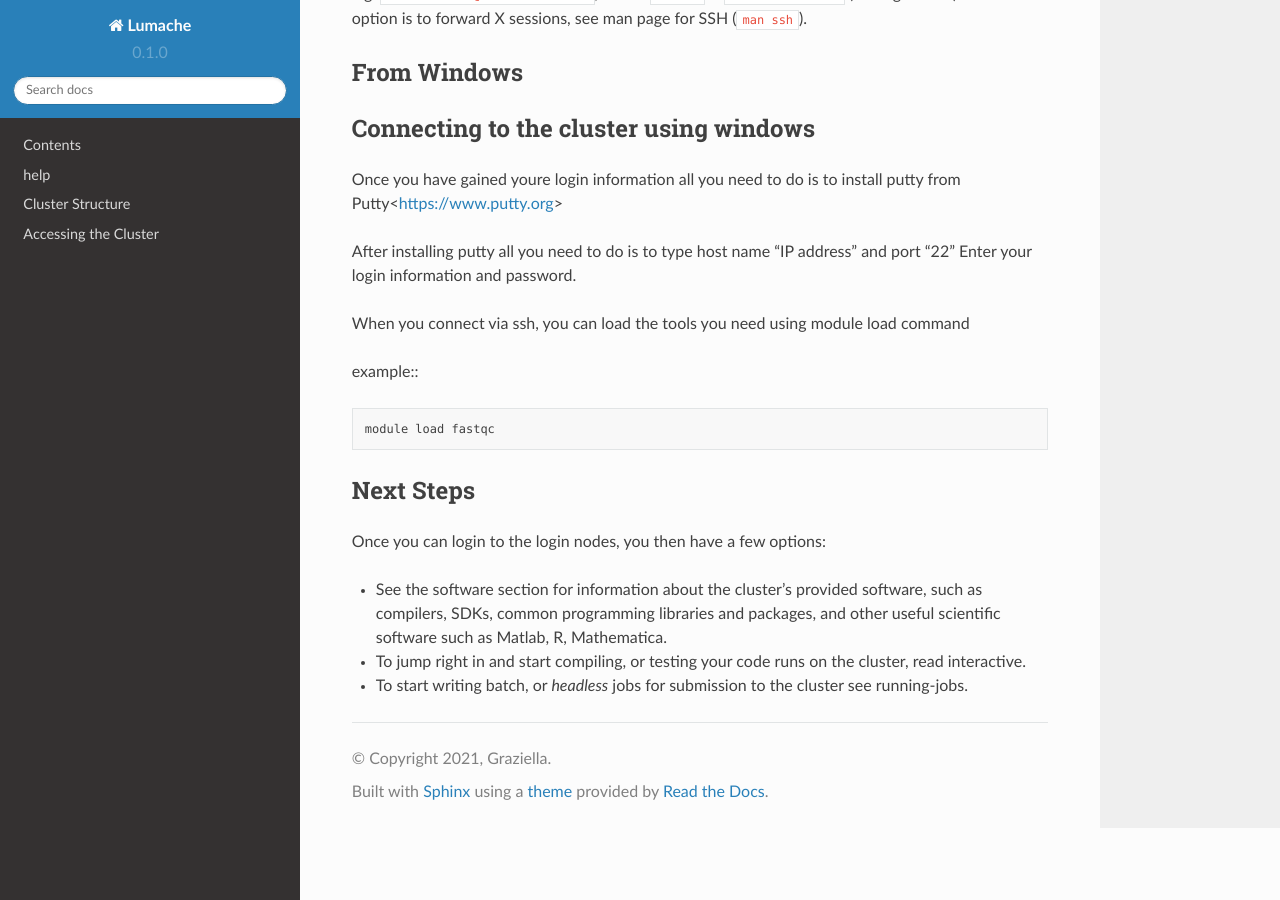
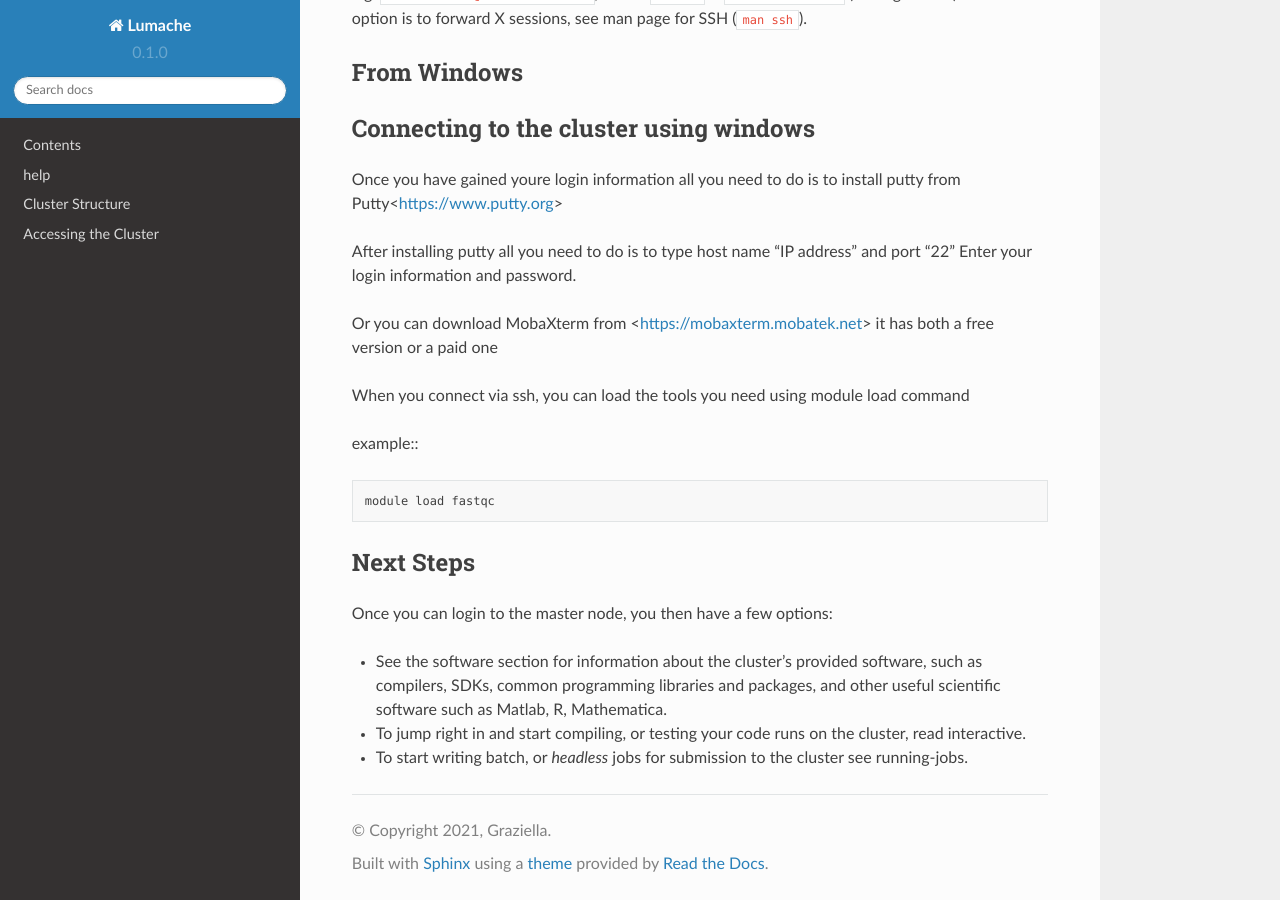
Before and after one commit to IPT-OMICS/IPT-OMICS, a Sphinx documentation site: the page built from docs/source/Access.rst, in a window 1280 px wide and 900 px high, scrolled down 765 px. Built offline with Sphinx 7.4.7 and the Read the Docs theme 2.0.0, drawn with Linux system fonts in a browser that asks for light colours; pages that are not in the unit, such as notebooks, are missing from menus.

Commit message:
Update Access.rst

```diff
--- a/docs/source/Access.rst
+++ b/docs/source/Access.rst
@@ -53,6 +53,7 @@ putty from Putty<https://www.putty.org>
 
 After installing putty all you need to do is to type host name "IP address" and port "22" Enter your login information and password.
 
+Or you can download MobaXterm from <https://mobaxterm.mobatek.net> it has both a free version or a paid one
 
 When you connect via ssh, you can load the tools you need using module load command
 
@@ -69,7 +70,7 @@ example:::
 Next Steps
 ----------
 
-Once you can login to the login nodes, you then have a few options:
+Once you can login to the master node, you then have a few options:
 
 * See the :doc:`software` section for information about the
   cluster's provided software, such as compilers, SDKs, common
```
